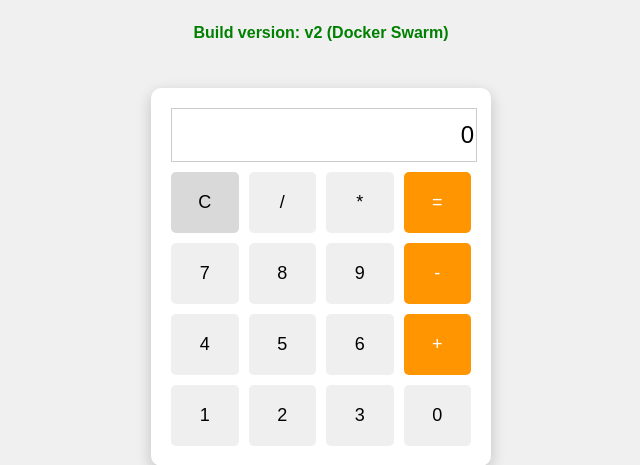
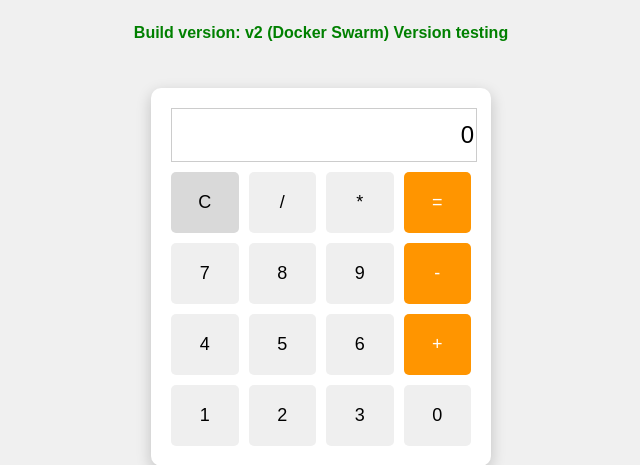
Before and after one commit to Ngalay-dev/team5-CA2, a Flask app: page / in a window 1280 px wide. Shown: the top 465 px of the page, without its empty margins (319-959 px from the left). Run offline with Flask 3, Linux system fonts and the light colour scheme.

Commit message:
Modify build version display in index.html
Updated build version text to include 'Version testing'.

```diff
--- a/templates/index.html
+++ b/templates/index.html
@@ -3,6 +3,7 @@
 <head>
     <meta charset="UTF-8">
     <title>Flask Calculator</title>
+
     <style>
         body {
             font-family: Arial;
@@ -63,7 +64,7 @@
 
 <!-- ✅ Build Version (CONFIRM DEPLOYMENT) -->
 <p style="color: green; font-weight: bold;">
-    Build version: v2 (Docker Swarm)
+    Build version: v2 (Docker Swarm) Version testing
 </p>
 
 <!-- Calculator -->
```
